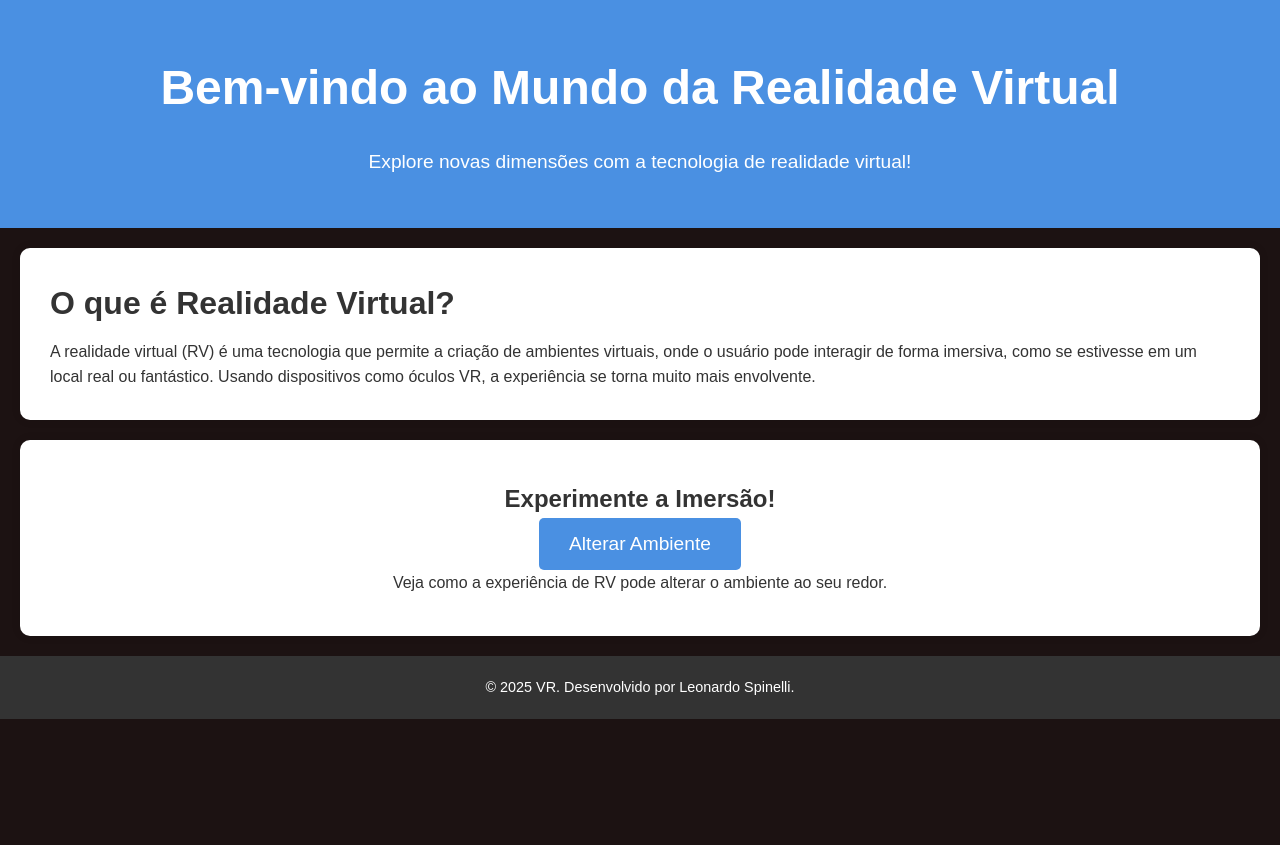
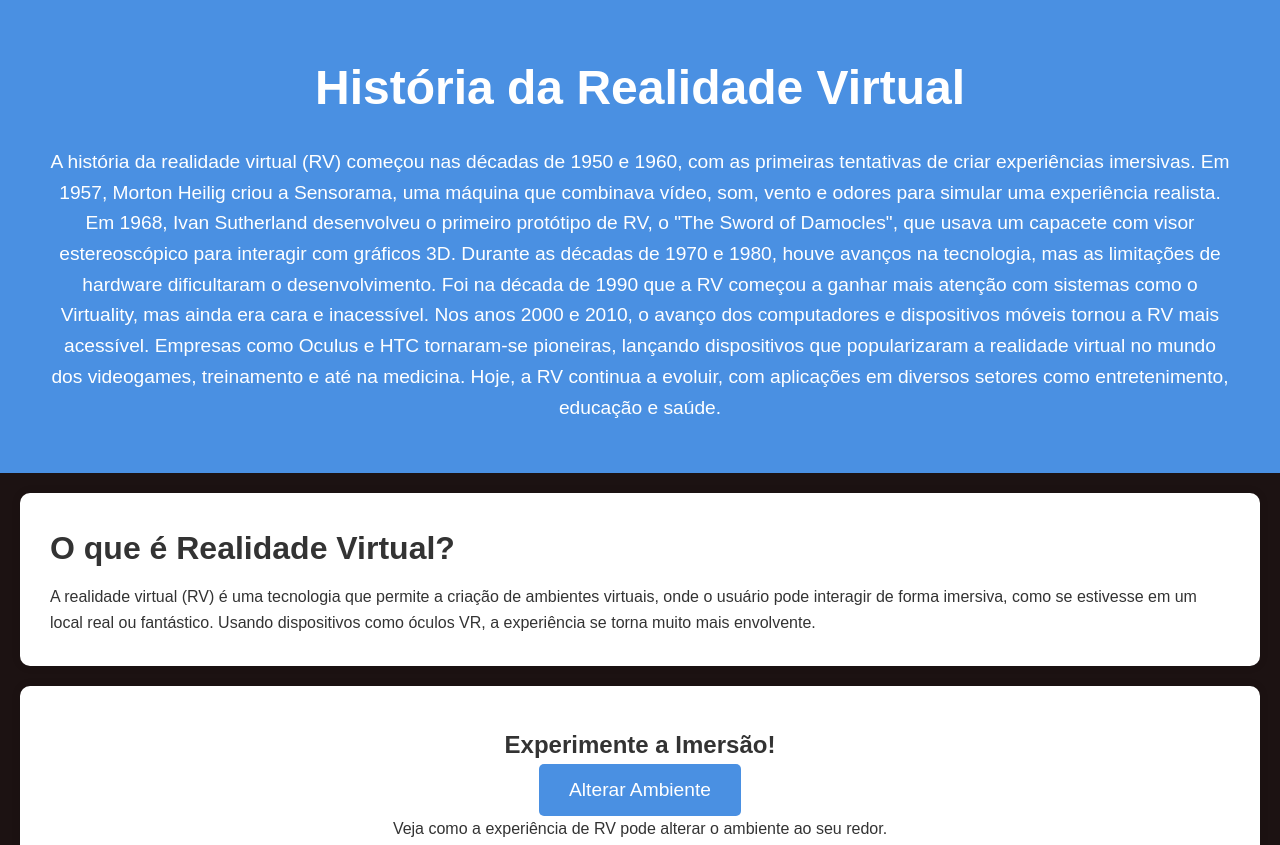
Before and after one commit to LeoSpinelliss/33659-SiteVR, a plain HTML site: page 33659-SiteVR/index.html in a window 1280 px wide. Shown: the top 845 px of the page. Before the commit the page ends 800 px from the top, so only its background shows below. Drawn offline with Linux system fonts and the light colour scheme.

Commit message:
Alteraçao no JS

```diff
--- a/33659-SiteVR/index.html
+++ b/33659-SiteVR/index.html
@@ -9,8 +9,13 @@
 </head>
 <body>
     <header>
-        <h1>Bem-vindo ao Mundo da Realidade Virtual</h1>
-        <p>Explore novas dimensões com a tecnologia de realidade virtual!</p>
+        <h1>História da Realidade Virtual</h1>
+        <p>A história da realidade virtual (RV) começou nas décadas de 1950 e 1960, com as primeiras tentativas de criar experiências imersivas. Em 1957, Morton Heilig criou a Sensorama, uma máquina que combinava vídeo, som, vento e odores para simular uma experiência realista. Em 1968, Ivan Sutherland desenvolveu o primeiro protótipo de RV, o "The Sword of Damocles", que usava um capacete com visor estereoscópico para interagir com gráficos 3D.
+
+            Durante as décadas de 1970 e 1980, houve avanços na tecnologia, mas as limitações de hardware dificultaram o desenvolvimento. Foi na década de 1990 que a RV começou a ganhar mais atenção com sistemas como o Virtuality, mas ainda era cara e inacessível.
+
+            Nos anos 2000 e 2010, o avanço dos computadores e dispositivos móveis tornou a RV mais acessível. Empresas como Oculus e HTC tornaram-se pioneiras, lançando dispositivos que popularizaram a realidade virtual no mundo dos videogames, treinamento e até na medicina. Hoje, a RV continua a evoluir, com aplicações em diversos setores como entretenimento, educação e saúde.
+            </p>
     </header>
 
     <section class="intro">
--- a/33659-SiteVR/script.js
+++ b/33659-SiteVR/script.js
@@ -1,5 +1,5 @@
 function mudarFundo() {
     // Altera a cor de fundo para criar uma "imersão"
     document.body.style.backgroundColor = document.body.style.backgroundColor === "black" ? "#f0f0f0" : "black";
-    document.body.style.color = document.body.style.backgroundColor === "black" ? "#333" : "#fff";
+    document.body.style.color = document.body.style.backgroundColor === "black" ? "#333" : "000000";
 }
```
